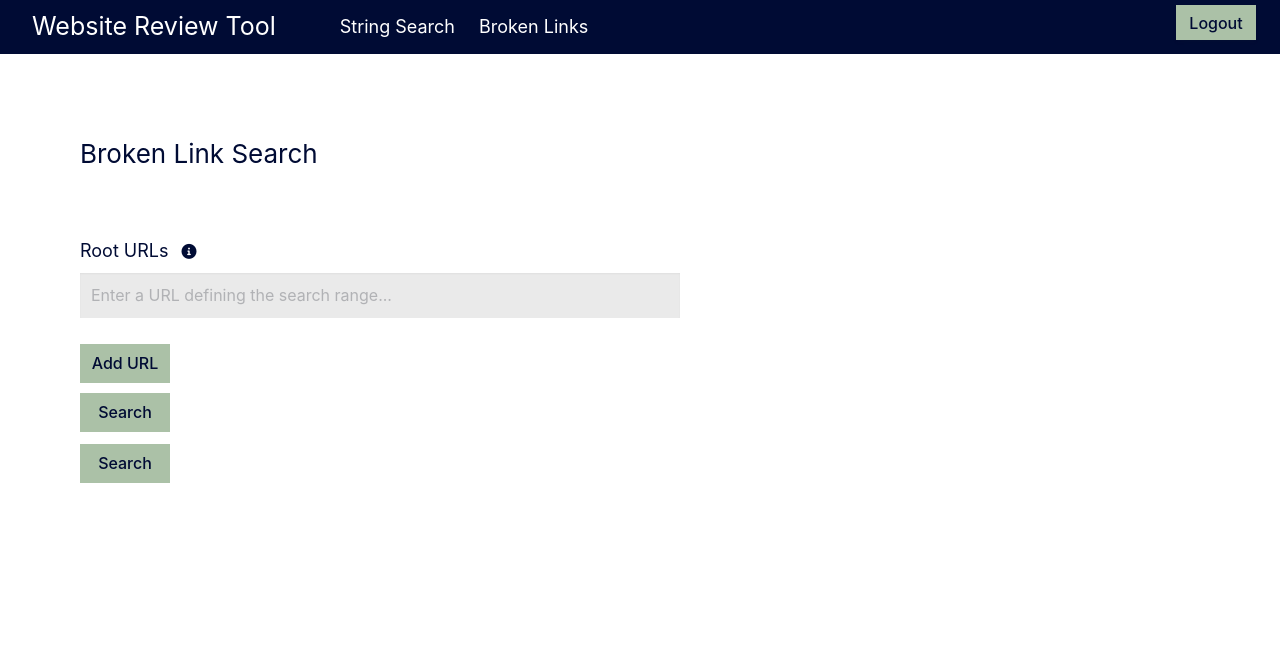
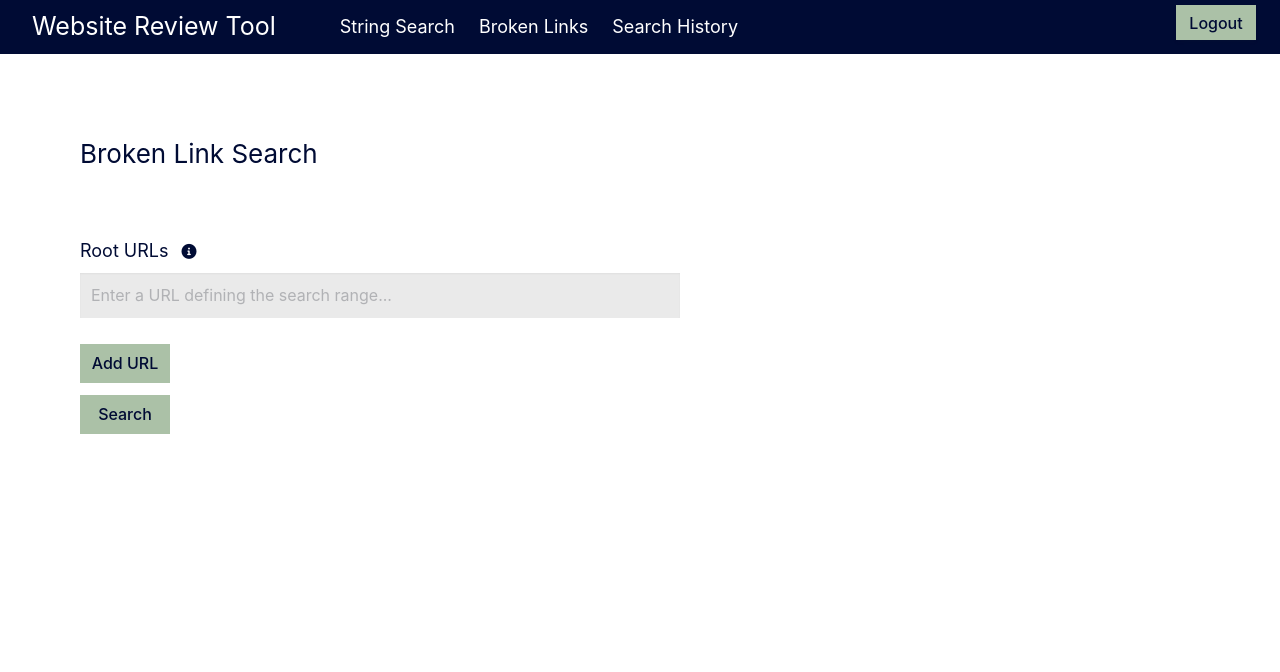
Before and after one commit to 88potatoes/wrt2, a Django app: page /crawl_broken_links in a window 1280 px wide. Shown: the top 672 px of the page. After the commit the page ends 434 px from the top, so only its background shows below. Run offline with Django 5.2, Linux system fonts and the light colour scheme; the visitor is signed in with stand-in values (Sample User, id 1).

Commit message:
start history

```diff
--- a/templates/partials/navbar.html
+++ b/templates/partials/navbar.html
@@ -8,11 +8,14 @@
 
     <div class="navbar-menu">
         <div class="navbar-start">
-            <a href="{% url 'logout' %}" class="navbar-item">
+            <a href="{% url 'search_term' %}" class="navbar-item">
                 String Search
             </a>
             <a href="{% url 'crawl_broken_links' %}" class="navbar-item">
                 Broken Links
+            </a>
+            <a href="{% url 'history' %}" class="navbar-item">
+                Search History
             </a>
         </div>
 
--- a/templates/wrt/brokenLinks.html
+++ b/templates/wrt/brokenLinks.html
@@ -37,10 +37,6 @@
                         <div>
                             <button id="addCrawlInputBtn" type="button" class="button is-link is-light"
                                 style="margin-top: 10px;">Add URL</button>
-                        </div>
-                        <div>
-                            <button id="submit_button" type="submit" class="button is-link is-light"
-                                style="margin-top: 10px;">Search</button>
                         </div>
                     </div>
 
@@ -131,7 +127,7 @@
 
                 table.appendChild(tableBody);
                 crawlResultsDiv.appendChild(table);
-            } else if (data[0].length == 0) {
+            } else if (data[0] && data[0].length == 0) {
                 crawlResultsDiv.innerHTML = `
                 <p>No results found!</p>
                 `;
```
